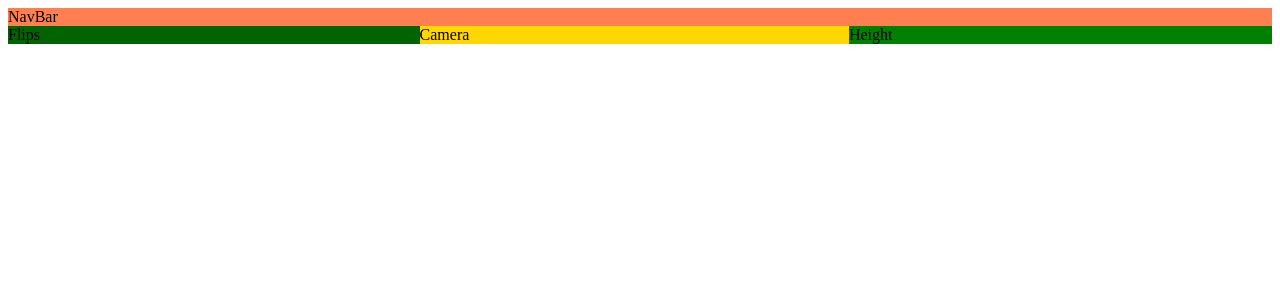
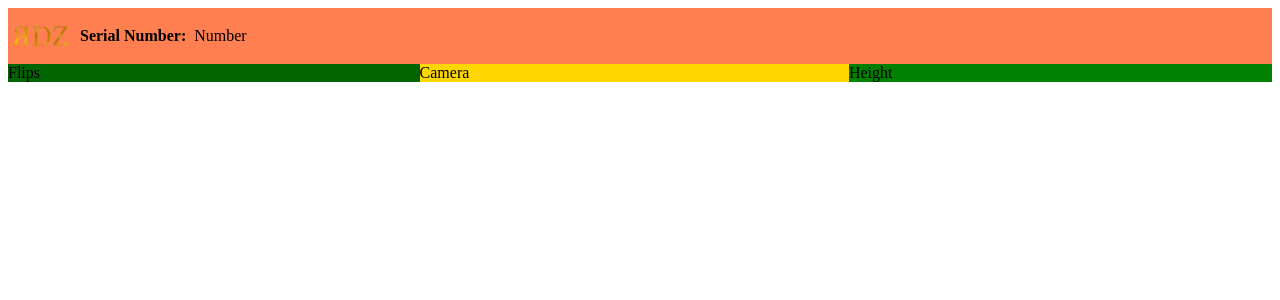
Before and after one commit to redayzarra/AutoPilot, a React (Vite) app in the folder frontend/: page / in a window 1280 px wide. Shown: the top 300 px of the page. Built offline with nearby package versions, Linux system fonts and the light colour scheme; the HTML template or start-up script is replaced by a standard one.

Commit message:
Formatting serial number and my logo in NavBar

```diff
--- a/frontend/src/App.tsx
+++ b/frontend/src/App.tsx
@@ -1,4 +1,5 @@
 import { Grid, GridItem } from "@chakra-ui/react";
+import NavBar from "./components/NavBar";
 
 function App() {
   return (
@@ -7,7 +8,7 @@ function App() {
                       "flip camera height"`}
     >
       <GridItem area="nav" bg="coral">
-        NavBar
+        <NavBar />
       </GridItem>
       <GridItem area="flip" bg="darkgreen">
         Flips
--- a/frontend/src/components/NavBar.tsx
+++ b/frontend/src/components/NavBar.tsx
@@ -1,10 +1,14 @@
-import { HStack, Image } from "@chakra-ui/react";
+import { HStack, Image, Text } from "@chakra-ui/react";
 import logo from "../assets/MyLogo.png";
 
 const NavBar = () => {
   return (
     <HStack>
-      <Image src={logo} />
+      <Image src={logo} boxSize="60px" marginX={2} marginY={-2} />
+      <Text fontSize="md" as="b">
+        Serial Number:
+      </Text>
+      <Text>Number</Text>
     </HStack>
   );
 };
```
